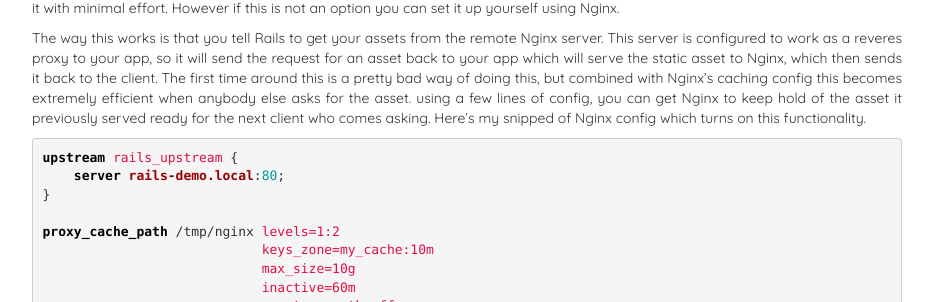
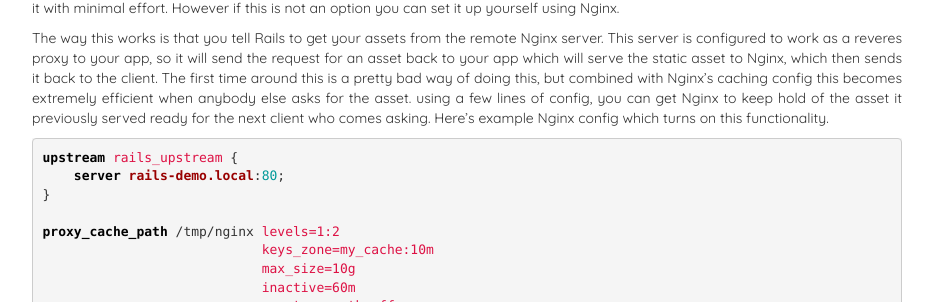
Before and after one commit to tpbowden/tpbowden.github.io, a Jekyll site: the page built from _posts/2016-03-19-scaling-rails-with-docker-compose.md, in a window 1280 px wide and 900 px high, scrolled down 2059 px. Shown: the part 231-533 px from the top of the window, without its empty margins (173-1106 px from the left). Built offline with Jekyll 4.4.1, drawn with Linux system fonts in a browser that asks for light colours; nearby versions of some CDN libraries.

Commit message:
Fix a typo

```diff
--- a/_posts/2016-03-19-scaling-rails-with-docker-compose.md
+++ b/_posts/2016-03-19-scaling-rails-with-docker-compose.md
@@ -128,7 +128,7 @@ work as a reveres proxy to your app, so it will send the request for an asset ba
 static asset to Nginx, which then sends it back to the client. The first time around this is a pretty bad way of doing
 this, but combined with Nginx's caching config this becomes extremely efficient when anybody else asks for the asset.
 using a few lines of config, you can get Nginx to keep hold of the asset it previously served ready for the next client
-who comes asking. Here's my snipped of Nginx config which turns on this functionality.
+who comes asking. Here's example Nginx config which turns on this functionality.
 
 {% highlight nginx %}
 upstream rails_upstream {
```
